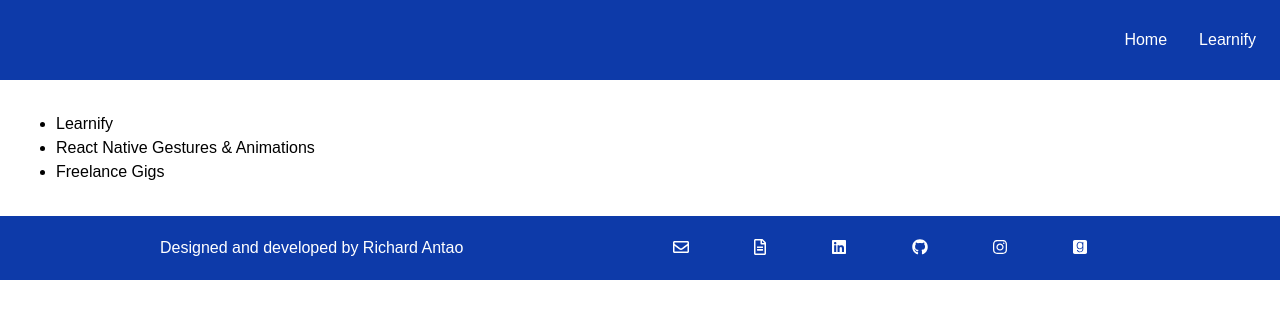
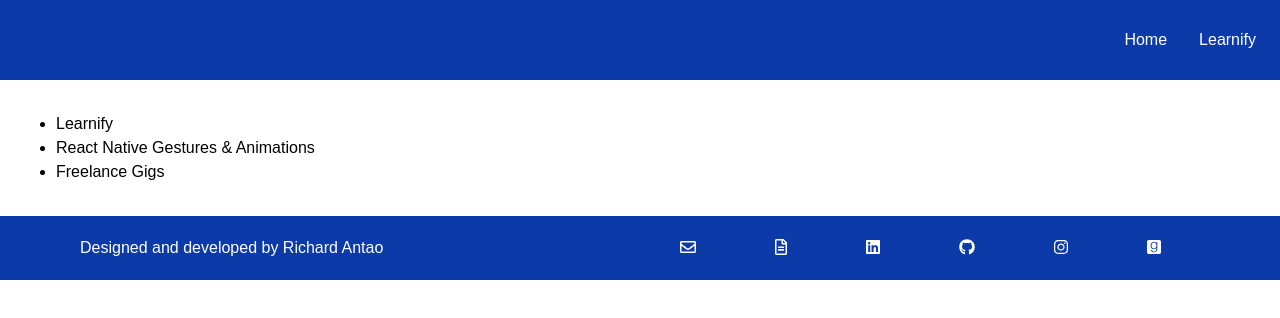
Before and after one commit to richardantao/richardantao.com, a Gatsby site: page /projects in a window 1280 px wide. Built offline with nearby package versions, Linux system fonts and the light colour scheme; Gatsby itself is replaced by a stand-in of ours.

Commit message:
Added padding interval to footer children

```diff
--- a/src/components/Footer/styles.scss
+++ b/src/components/Footer/styles.scss
@@ -38,14 +38,14 @@
 	}
 
 	@media screen and (min-width: $md-breakpoint) {
-		padding: 0 10rem;
-
+		padding: 0 5rem;
 		p, a {
 			font-size: 1rem;
 		}
 	}
 
 	@media screen and (min-width: $xl-breakpoint) {
+		padding: 0 10rem;
 		a {
 			font-size: 1.5rem;
 		}
```
